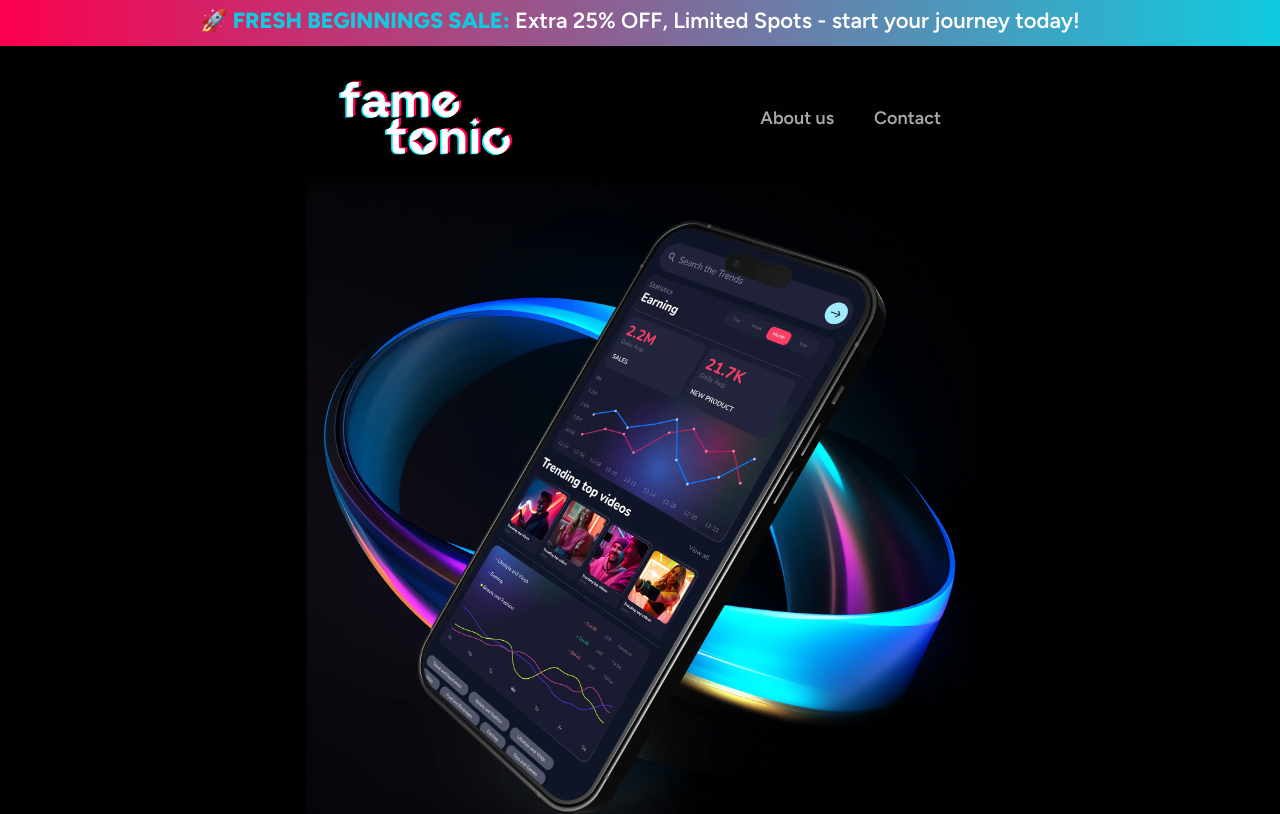
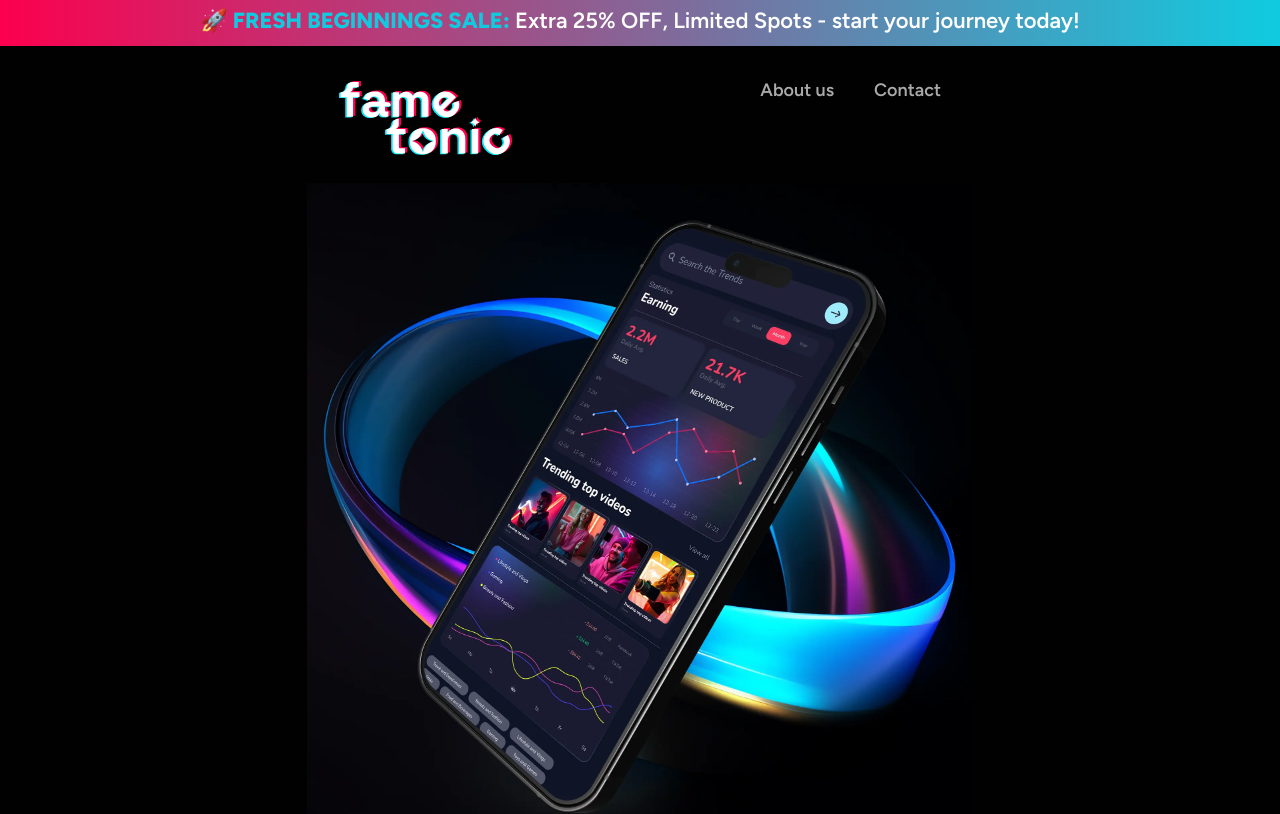
Before and after one commit to sakin-hossain/fame-tonic, a Next.js app: page / in a window 1280 px wide. Shown: the top 814 px of the page. Built offline with nearby package versions, Linux system fonts and the light colour scheme.

Commit message:
improvement: fix navbar issue

```diff
--- a/app/components/homepage/Navbar.tsx
+++ b/app/components/homepage/Navbar.tsx
@@ -11,7 +11,7 @@ const Navbar = () => {
 
     return (
         <div className="relative">
-            <div className="flex justify-between items-center px-0 sm:px-6 md:px-8 lg:px-211 mt-35 relative z-30">
+            <div className="flex justify-between lg:items-start md:items-center items-center px-0 sm:px-6 md:px-8 lg:px-211 mt-35 relative z-30">
                 {/* Placeholder div for layout balance */}
                 <div className="w-6 h-6 lg:hidden"></div>
 
@@ -73,7 +73,7 @@ const Navbar = () => {
 
             {/* Mobile Menu */}
             <div
-                className={`lg:hidden absolute top-full left-0 right-0 bg-background shadow-lg overflow-hidden transition-all duration-300 ease-in-out z-50 mt-5 ${
+                className={`lg:hidden absolute top-full left-0 right-0 bg-background shadow-lg overflow-hidden transition-all duration-300 ease-in-out z-50 mt-7 ${
                     isMenuOpen
                         ? "max-h-[200px] opacity-100"
                         : "max-h-0 opacity-0"
```
